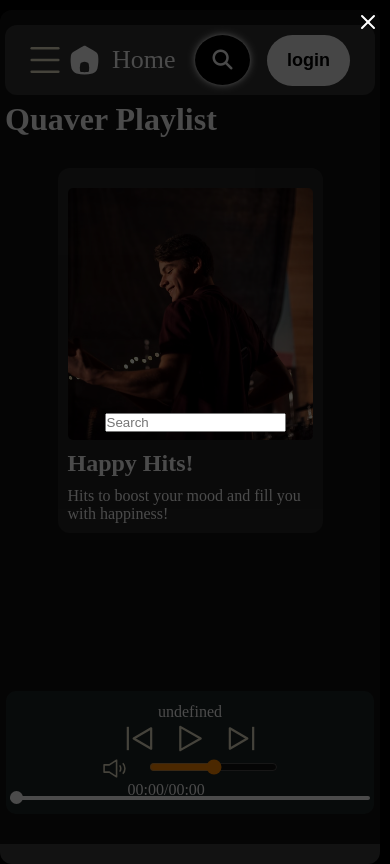
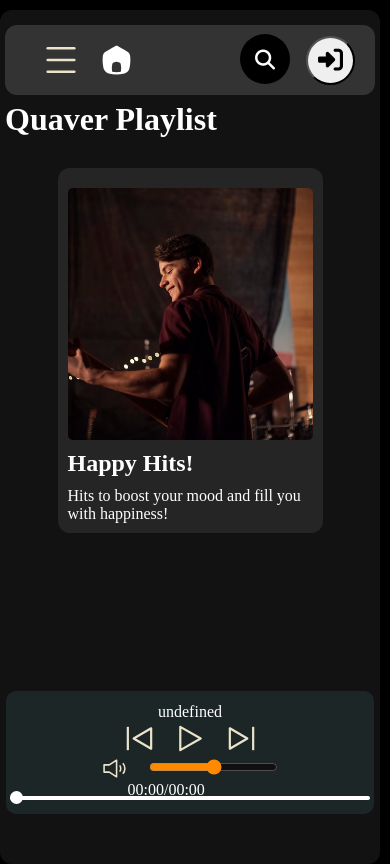
Before and after one commit to Skystapper/Quaver, a website: page index.html in a window 390 px wide. Drawn offline with nearby package versions, Linux system fonts and the light colour scheme; no server answers.

Commit message:
practice done 2

```diff
--- /dev/null
+++ b/account.json
@@ -0,0 +1,5 @@
+
+{
+    "email": "metro@gmail.com",
+    "password": "1234metro"
+}
--- a/index.html
+++ b/index.html
@@ -11,8 +11,7 @@
  <!-- Add the slick-theme.css for default styling -->
  <link rel="stylesheet" type="text/css" href="https://cdn.jsdelivr.net/npm/slick-carousel@1.8.1/slick/slick.css" />
  <!-- Add the slick-theme.css if you want default styling -->
- <link rel="stylesheet" type="text/css"
-   href="https://cdn.jsdelivr.net/npm/slick-carousel@1.8.1/slick/slick-theme.css" />
+ <link rel="stylesheet" type="text/css" href="https://cdn.jsdelivr.net/npm/slick-carousel@1.8.1/slick/slick-theme.css" />
     <!--  FAVICON -->
   <link rel="icon" type="image/x-icon" href="Img/logo/PixelPlay.png" />
 
@@ -46,10 +45,10 @@
     </div>
 
     <div class="search-area">
-          <form action="">
-              <input type="text" placeholder="Search">
+         <div class="ser-btn">
+              <input type="text" placeholder="Search" class="search-box-part-one">
          <img src="img/close.svg" alt="close" class="search-close-btn">
-          </form>
+        </div>
 
     </div>
 
@@ -63,6 +62,7 @@
                         <img src="img/home.svg" alt="home" href="index.html" />
                 </div>
                     <a href="index.html" id="home-part-menu" >Home</a>
+
                 </li>
             </div>
 
@@ -72,7 +72,9 @@
                 <input type="text" class="input-search" id="search-part-section-m" placeholder="Type to Search...">
               </div>
             <div class="button">
-                <button class="login btn" id="login-sec">login</button>
+                <button class="login btn" id="login-sec">login </button>
+                <button class="login-btn" id="login-sec-two"><i class="fa-solid fa-right-to-bracket mob-login-part"></i></button>
+
             </div>
         </div>
         <div class="Quaver-play">
--- a/responsive.css
+++ b/responsive.css
@@ -138,14 +138,36 @@
 }
 .search-close-btn{
     position: absolute;
-    top: 10px;
+    top: 15px;
+    height: 45px;
     right: 10px;
     cursor: pointer;
     filter: invert(1);
 
 }
+
+.search-close-btn:hover{
+    transform: rotate(360deg);
+    transition: all 1s;
+    filter: invert(0.8);
+
+}
+.search-box-part-one{
+    background-image: linear-gradient(rgba(0, 0, 0, 0.675) 13%, rgba(0, 0, 0, 0.812) 40%, rgba(0, 0, 0, 0.785) 86%) !important;
+
+}
+.ser-btn{
+    margin-top: 15px !important;
+    background-color: #333333;
+    border-radius: 12px;
+    height: 70px;
+    position: relative;
+    top: 10px;
+}
+
 .search-area{
-    /* display: none !important; */
+    display: none !important;
+    right: -200%;
     height: 100vh;
     width: 100vw;
     background-color: rgba(0, 0, 0, 0.705); /* Adjust opacity as needed */
@@ -155,7 +177,7 @@
     align-items: center;
     position: fixed;
 }
-@media (max-height: 673px){
+@media (max-width: 673px){
   #home-part-menu{
     display: none;
 
@@ -170,6 +192,57 @@
     padding: 15px;
     border-radius: 300%;
     background-color: #000000;
-    top: -23px;
+    top: -26px;
+    right: -40px;
+}
+
+
+.search-area{
+    display: block !important;
+
+}
+.search-box-part-one{
+    border-radius: 0.375rem !important;
+ height: 65px !important;
+    width: 100%;
+
+    border-radius: 12px;
+    align-items: center;
+    position: relative;
+}
+.search-box-part-one::placeholder{
+    color: #fefefe !important;
+    font-family: sans-serif, serif !important;
+    font-size: 25px !important;
+    font-style: italic;
+    font-weight: bold;
+    padding: 10px !important;
+}
+.search-box-part-one{
+font-size: xx-large;
+color: aliceblue;
 }
 }
+
+@media (max-width: 673px){
+
+.login-btn{
+    display: block !important;
+}
+.login {
+    display: none !important;;
+}
+}
+
+.login{
+    padding: 15px 20px;
+    border-radius: 100px;
+    font-weight: bold;
+    font-size: 18px;
+}
+
+.login:hover{
+cursor: pointer;
+color: #ffffff;
+background-color: #000000;
+}
--- a/script.js
+++ b/script.js
@@ -370,6 +370,11 @@ document.getElementById("login-sec").addEventListener("click", ()=>{
     window.location.href = "login.html";
 })
 
+document.getElementById("login-sec-two").addEventListener("click", ()=>{
+
+    window.location.href = "login.html";
+})
+
 
 
 }
@@ -377,7 +382,9 @@ document.getElementById("login-sec").addEventListener("click", ()=>{
 main()
 
 
-
 document.querySelector(".btn-search").addEventListener("click", (btn) => {
-
-});
+    document.querySelector(".search-area").style = "right: 0%";
+  });
+  document.querySelector(".search-close-btn").addEventListener("click", (btn) => {
+    document.querySelector(".search-area").style = "right: -200%";
+  });
--- a/style.css
+++ b/style.css
@@ -274,14 +274,15 @@ border-radius: 5px;
   }
 
 
-.login{
-    padding: 15px 20px;
-    border-radius: 100px;
+.login-btn{
+    display: none !important;
+    padding: 8px 10px;
+    border-radius: 50%;
     font-weight: bold;
-    font-size: 18px;
+    font-size: 25px;
 }
 
-.login:hover{
+.login-btn:hover{
 cursor: pointer;
 color: #ffffff;
 background-color: #000000;
@@ -429,3 +430,8 @@ background-color: #000000;
 #home-part-menu{
     text-decoration: none; color: white; font-size: 26px;
 }
+
+.mob-login-part{
+    display: none;
+
+}
```
